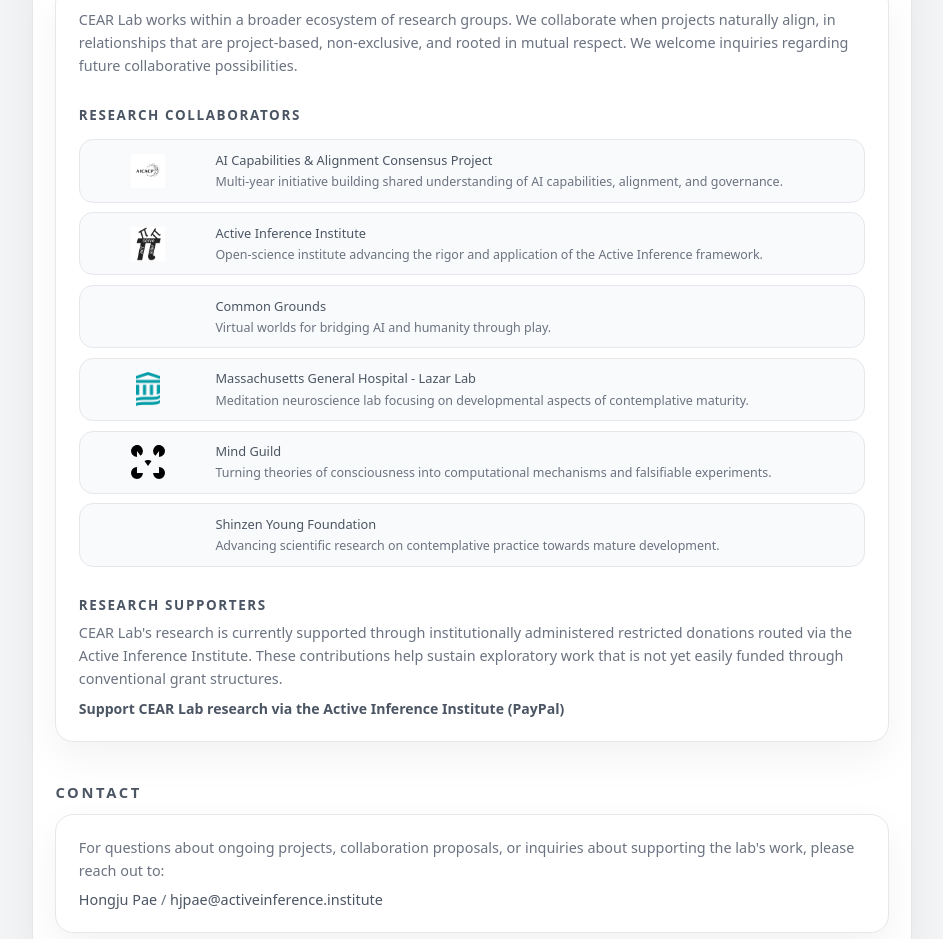
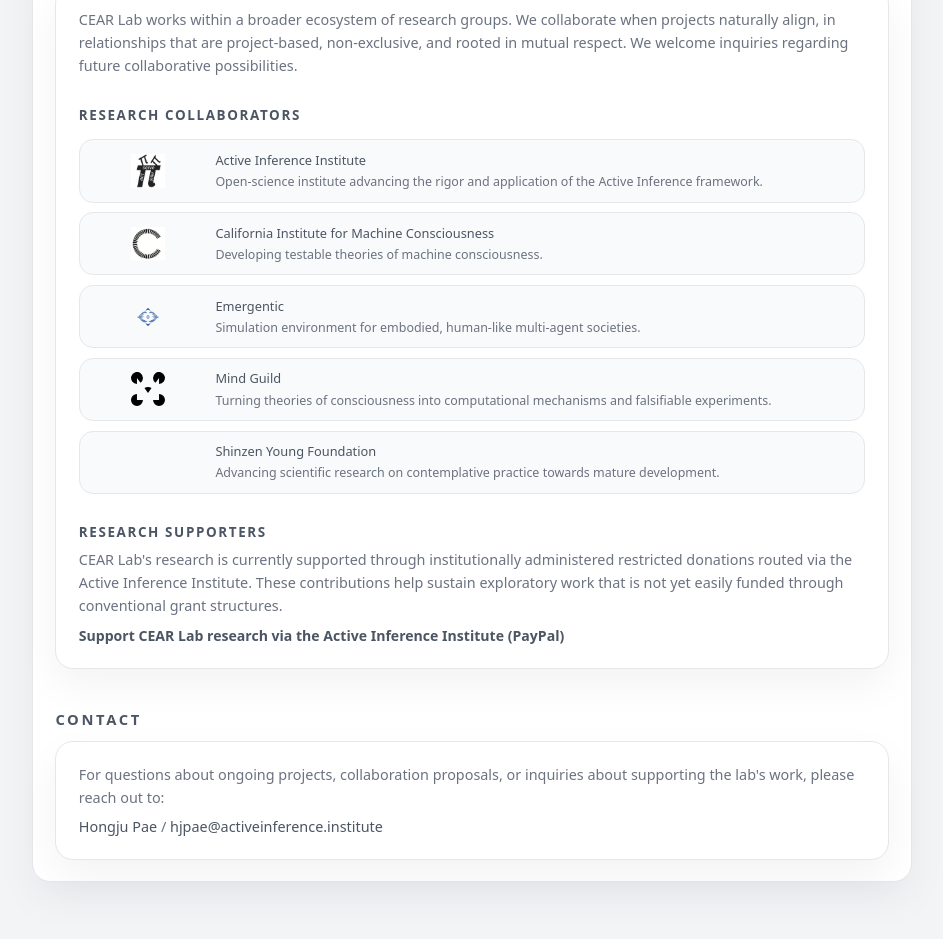
Before and after one commit to hjpae/hjpae.github.io, a plain HTML site: page cear/index.html in a window 1280 px wide. Shown: the part 3520-4459 px from the top of the page, without its empty margins (168-1111 px from the left). Drawn offline with Linux system fonts and the light colour scheme.

Commit message:
update november

```diff
--- a/cear/index.html
+++ b/cear/index.html
@@ -759,14 +759,6 @@
         <br />
         <div class="section-subtitle">Research Collaborators</div>
         <div class="partner-list">
-          <a class="partner-item" href="https://www.aicacp.org/" target="_blank" rel="noopener">
-            <div class="partner-item-logo"><img src="aicacp_logo.jpg" alt="AICACP" /></div>
-            <div class="partner-item-text">
-              <div class="partner-item-name">AI Capabilities &amp; Alignment Consensus Project</div>
-              <div class="partner-item-desc">Multi-year initiative building shared understanding of AI capabilities, alignment, and governance.</div>
-            </div>
-          </a>
-
           <a class="partner-item" href="https://www.activeinference.institute/" target="_blank" rel="noopener">
             <div class="partner-item-logo"><img src="actinflogo.png" alt="Active Inference Institute" /></div>
             <div class="partner-item-text">
@@ -775,19 +767,19 @@
             </div>
           </a>
 
-          <a class="partner-item" href="https://commongrounds.ai/" target="_blank" rel="noopener">
-            <div class="partner-item-logo"></div>
+          <a class="partner-item" href="https://cimc.ai/" target="_blank" rel="noopener">
+            <div class="partner-item-logo"><img src="cimc_logo.png" alt="CIMC" /></div>
             <div class="partner-item-text">
-              <div class="partner-item-name">Common Grounds</div>
-              <div class="partner-item-desc">Virtual worlds for bridging AI and humanity through play.</div>
+              <div class="partner-item-name">California Institute for Machine Consciousness</div>
+              <div class="partner-item-desc">Developing testable theories of machine consciousness.</div>
             </div>
           </a>
 
-          <a class="partner-item" href="https://www.massgeneral.org/psychiatry/research/lazar-lab-for-meditation-research" target="_blank" rel="noopener">
-            <div class="partner-item-logo"><img src="mgh_logo.png" alt="MGH - Lazar Lab" /></div>
+          <a class="partner-item" href="https://emergentic.ai/" target="_blank" rel="noopener">
+            <div class="partner-item-logo"><img src="Emergentic_Emblem.png" alt="Emergentic" /></div>
             <div class="partner-item-text">
-              <div class="partner-item-name">Massachusetts General Hospital - Lazar Lab</div>
-              <div class="partner-item-desc">Meditation neuroscience lab focusing on developmental aspects of contemplative maturity.</div>
+              <div class="partner-item-name">Emergentic</div>
+              <div class="partner-item-desc">Simulation environment for embodied, human-like multi-agent societies.</div>
             </div>
           </a>
 
```
Also changed, not shown: cear/Emergentic_Emblem.png (added), cear/cimc_logo.png (added).
